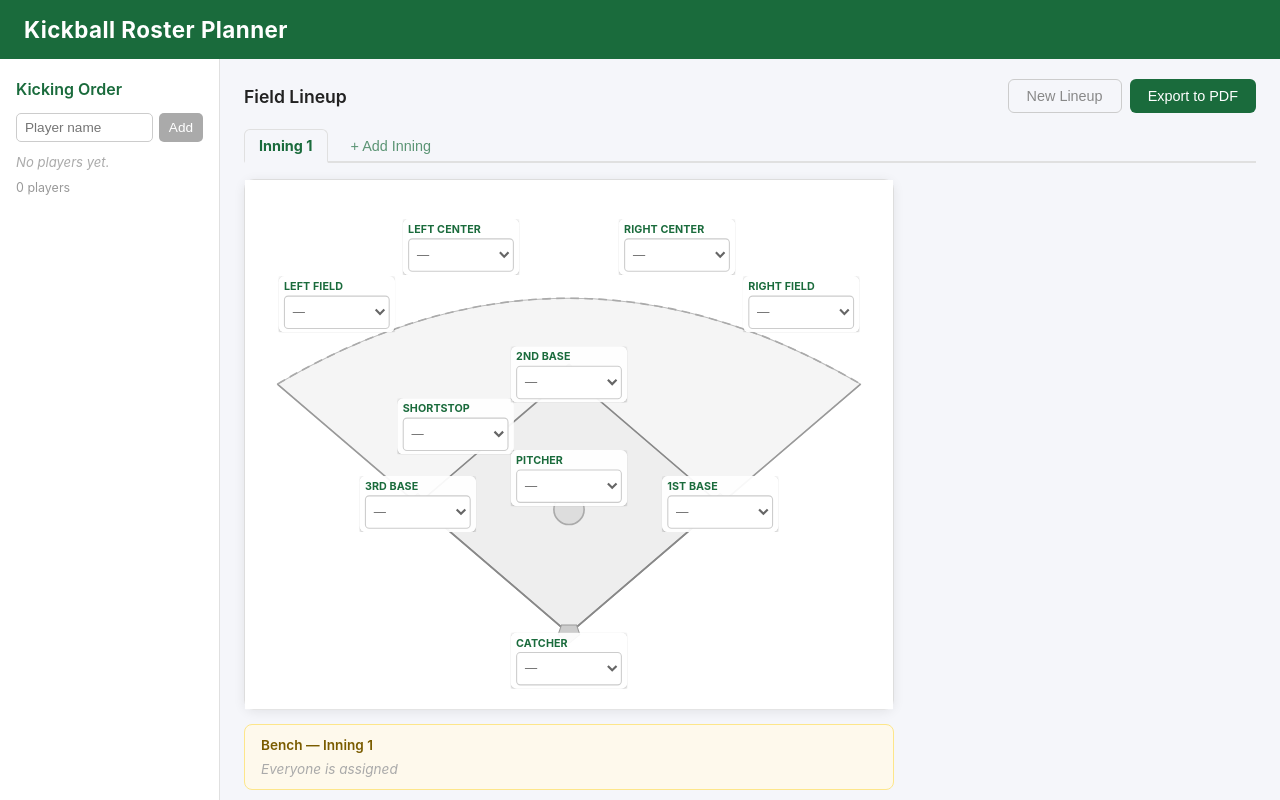
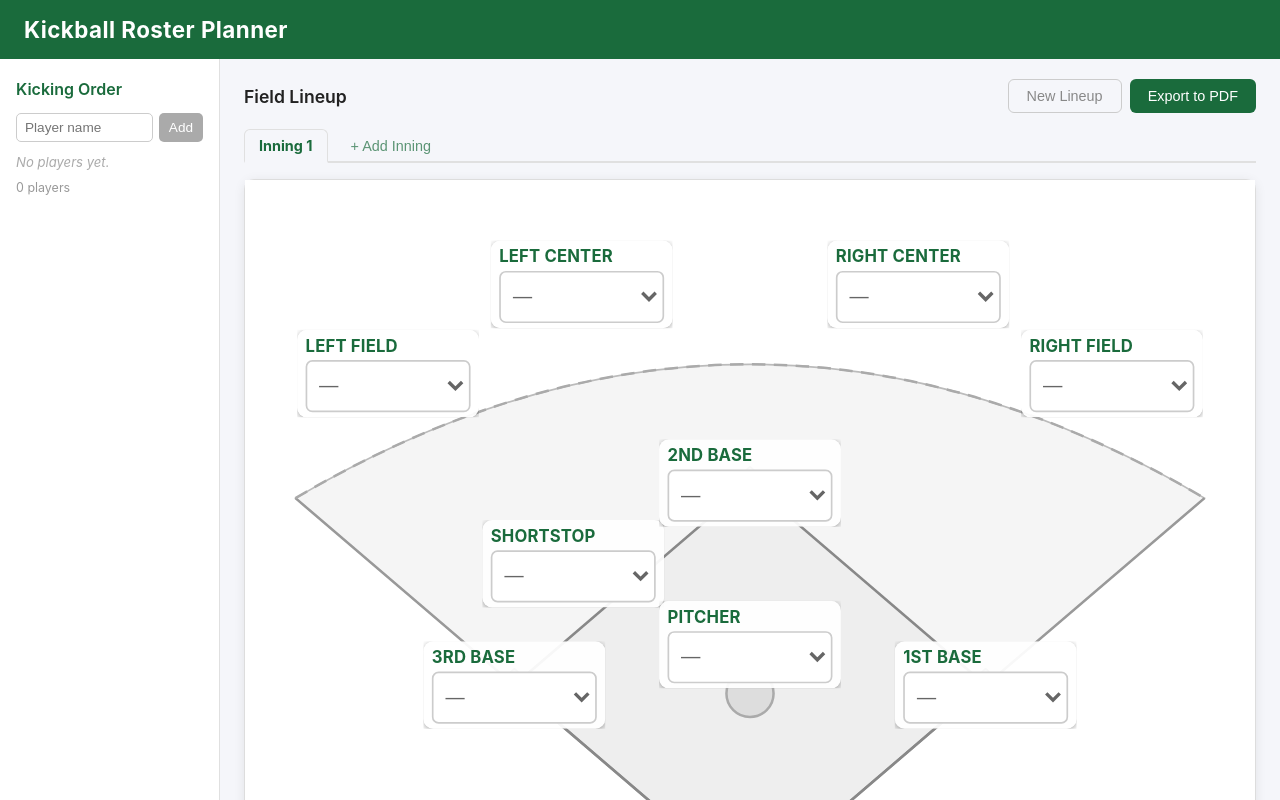
Before and after one commit to kneehaul/kickball-planner, a React (Vite) app: page / in a window 1280 px wide. Shown: the top 800 px of the page. Built offline with nearby package versions, Linux system fonts and the light colour scheme.

Commit message:
fill page

```diff
--- a/src/App.css
+++ b/src/App.css
@@ -450,7 +450,7 @@ thead .summary-inning-col {
 
 /* ── Field ── */
 .field-container {
-  max-width: 650px;
+  width: 100%;
 }
 
 .field-svg {
@@ -522,7 +522,6 @@ thead .summary-inning-col {
   background: #fef9ec;
   border-radius: 8px;
   border: 1px solid #fde68a;
-  max-width: 650px;
 }
 
 .bench-section h3 {
```
